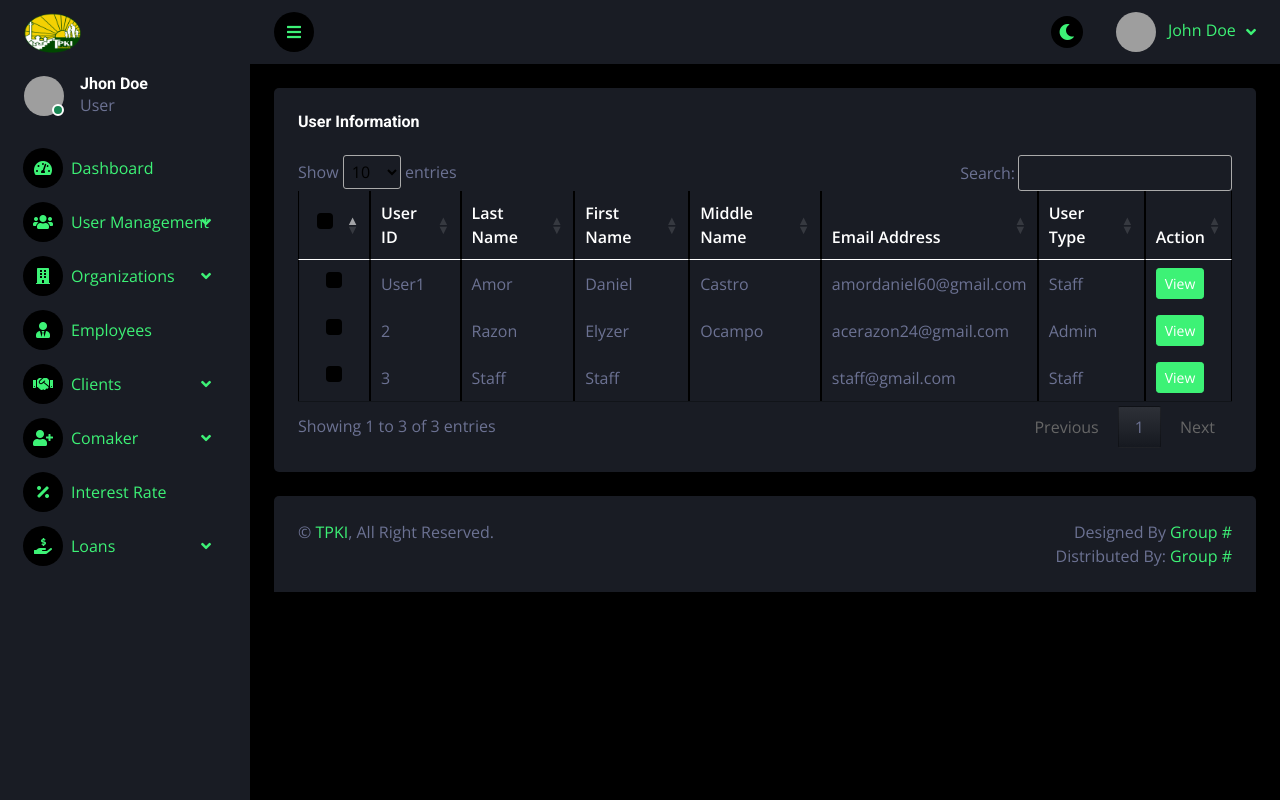
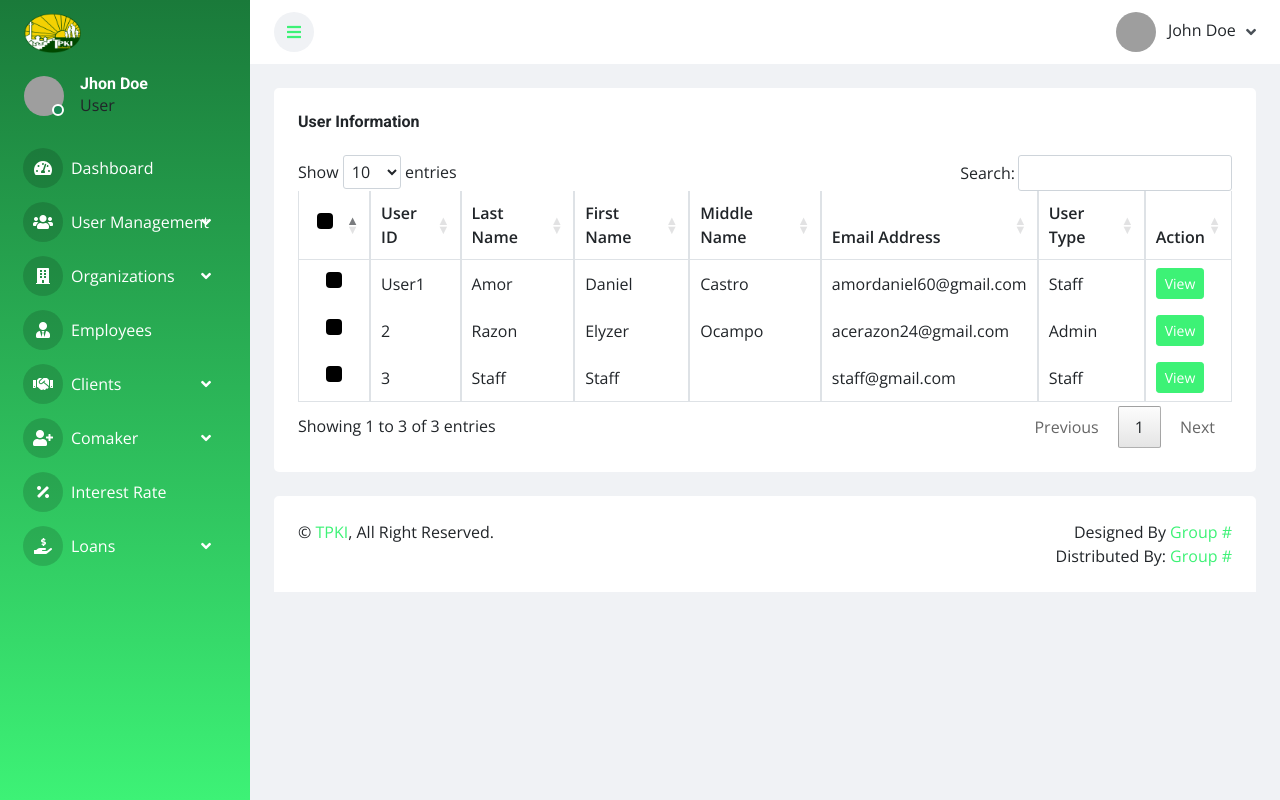
Before and after one commit to jordanzap-glitch/tpki-mqc, a PHP site: page /admin/user.php in a window 1280 px wide. Run offline with PHP 8.4, Linux system fonts and the light colour scheme; data comes from the database, SQL or seed files in the repository; some libraries are stand-ins or nearby versions; grey boxes are pictures that could not be loaded.

Commit message:
feat: Lock theme to light mode and remove theme toggle functionality
Co-authored-by: Copilot <copilot@github.com>

```diff
--- a/admin/includes/head.php
+++ b/admin/includes/head.php
@@ -1,8 +1,8 @@
 <!-- Favicon -->
     <link href="img/favicon.ico" rel="icon">
 
-    <!-- Theme early init (prevents flash of wrong theme) -->
-    <script>(function(){var t=localStorage.getItem('theme')||'dark';document.documentElement.setAttribute('data-theme',t);})();</script>
+    <!-- Lock to light mode -->
+    <script>document.documentElement.setAttribute('data-theme','light');</script>
 
     <!-- Google Web Fonts -->
     <link rel="preconnect" href="https://fonts.googleapis.com">
--- a/admin/includes/navbar.php
+++ b/admin/includes/navbar.php
@@ -26,11 +26,6 @@ if (!empty($_SESSION['userId'])) {
                     <i class="fa fa-bars"></i>
                 </a>
                 <div class="navbar-nav align-items-center ms-auto">
-                    <div class="nav-item me-2">
-                        <button id="theme-toggle" class="btn btn-sm-square rounded-circle" title="Toggle Theme" style="background: var(--dark);">
-                            <i class="fa fa-moon text-primary"></i>
-                        </button>
-                    </div>
                     <div class="nav-item dropdown">
                         <a href="#" class="nav-link dropdown-toggle" data-bs-toggle="dropdown">
                             <img class="rounded-circle me-lg-2" src="img/user.jpg" alt="" style="width: 40px; height: 40px;">
--- a/css/style.css
+++ b/css/style.css
@@ -1,9 +1,9 @@
 /********** Template CSS **********/
 :root {
     --primary: #3df276;
-    --secondary: #191C24;
-    --light: #6C7293;
-    --dark: #000000;
+    --secondary: #ffffff;
+    --light: #495057;
+    --dark: #f0f2f5;
 }
 
 .back-to-top {
@@ -622,14 +622,3 @@ a:hover, a:focus {
 [data-theme="light"] .dataTables_wrapper .dataTables_paginate .paginate_button {
     color: #212529 !important;
 }
-
-/* Theme toggle button */
-#theme-toggle {
-    border: none;
-    cursor: pointer;
-    transition: opacity .3s;
-}
-
-#theme-toggle:hover {
-    opacity: 0.75;
-}
--- a/js/main.js
+++ b/js/main.js
@@ -33,26 +33,7 @@
     });
 
 
-    // Theme Toggle
-    function updateThemeIcon(theme) {
-        var $icon = $('#theme-toggle i');
-        if (theme === 'light') {
-            $icon.removeClass('fa-moon').addClass('fa-sun');
-        } else {
-            $icon.removeClass('fa-sun').addClass('fa-moon');
-        }
-    }
 
-    var currentTheme = document.documentElement.getAttribute('data-theme') || 'dark';
-    updateThemeIcon(currentTheme);
-
-    $('#theme-toggle').on('click', function () {
-        var active = document.documentElement.getAttribute('data-theme');
-        var next = active === 'dark' ? 'light' : 'dark';
-        document.documentElement.setAttribute('data-theme', next);
-        localStorage.setItem('theme', next);
-        updateThemeIcon(next);
-    });
 
 
     // Progress Bar
--- a/staff/includes/head.php
+++ b/staff/includes/head.php
@@ -1,8 +1,8 @@
 <!-- Favicon -->
     <link href="img/favicon.ico" rel="icon">
 
-    <!-- Theme early init (prevents flash of wrong theme) -->
-    <script>(function(){var t=localStorage.getItem('theme')||'dark';document.documentElement.setAttribute('data-theme',t);})();</script>
+    <!-- Lock to light mode -->
+    <script>document.documentElement.setAttribute('data-theme','light');</script>
 
     <!-- Google Web Fonts -->
     <link rel="preconnect" href="https://fonts.googleapis.com">
--- a/staff/includes/navbar.php
+++ b/staff/includes/navbar.php
@@ -26,11 +26,6 @@ if (!empty($_SESSION['userId'])) {
                     <i class="fa fa-bars"></i>
                 </a>
                 <div class="navbar-nav align-items-center ms-auto">
-                    <div class="nav-item me-2">
-                        <button id="theme-toggle" class="btn btn-sm-square rounded-circle" title="Toggle Theme" style="background: var(--dark);">
-                            <i class="fa fa-moon text-primary"></i>
-                        </button>
-                    </div>
                     <div class="nav-item dropdown">
                         <a href="#" class="nav-link dropdown-toggle" data-bs-toggle="dropdown">
                             <img class="rounded-circle me-lg-2" src="img/user.jpg" alt="" style="width: 40px; height: 40px;">
```
